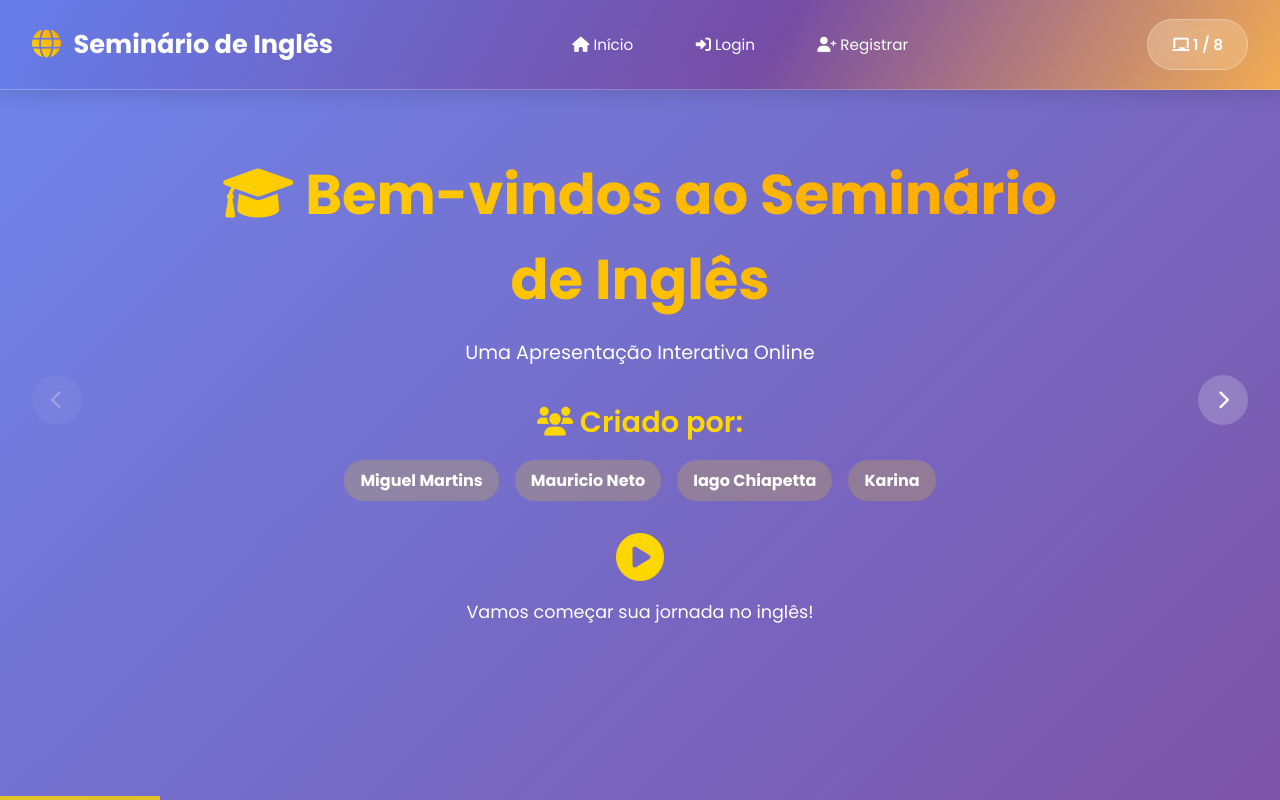
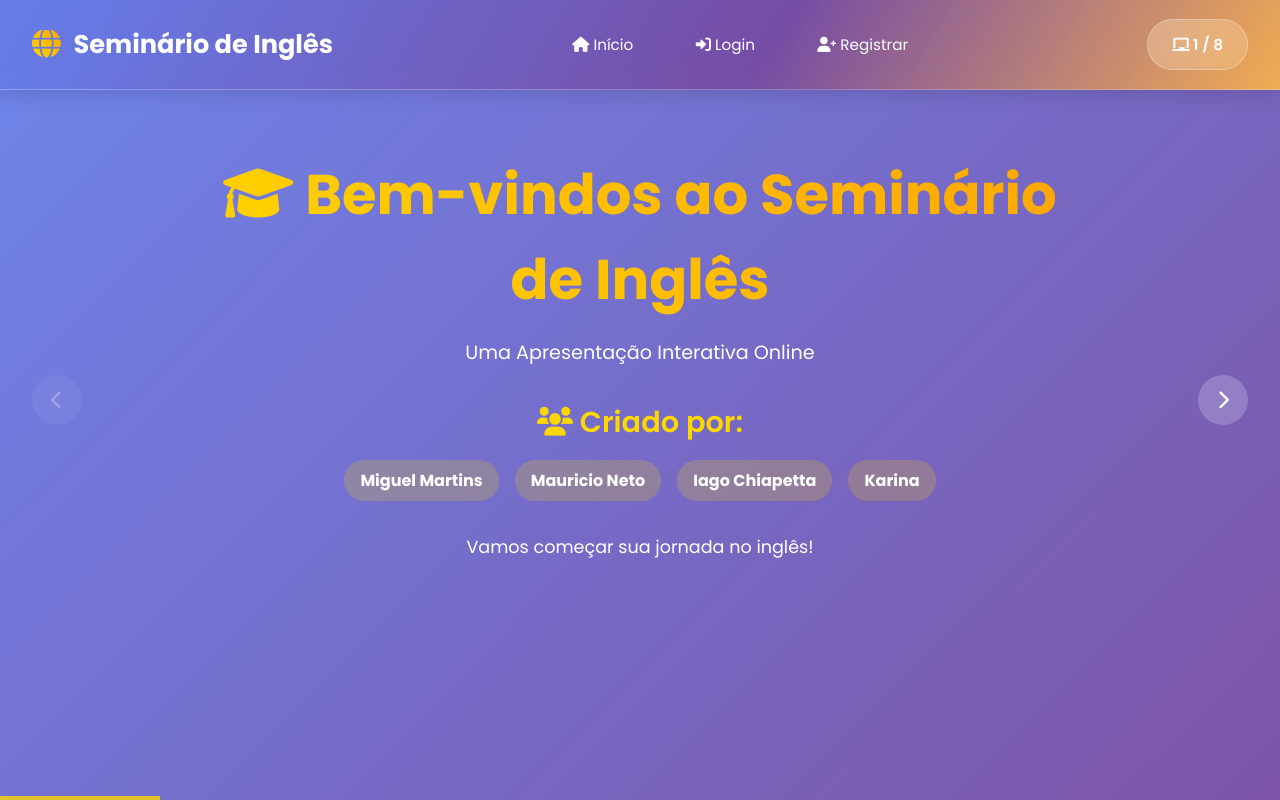
Before and after one commit to chiapettaiago/seminario, a Flask app: page /slide/1 in a window 1280 px wide. Run offline with Flask 3, Linux system fonts and the light colour scheme.

Commit message:
slides 1 to 6 finished

```diff
--- a/templates/slides/slide1.html
+++ b/templates/slides/slide1.html
@@ -17,7 +17,6 @@
 </div>
 
 <div style="margin-top: 2rem; animation: slideInUp 1s ease-out 1s both;">
-    <i class="fas fa-play-circle" style="font-size: 3rem; color: #FFD700;"></i>
     <p style="margin-top: 1rem; font-size: 1.1rem;">Vamos começar sua jornada no inglês!</p>
 </div>
 {% endblock %}
```
